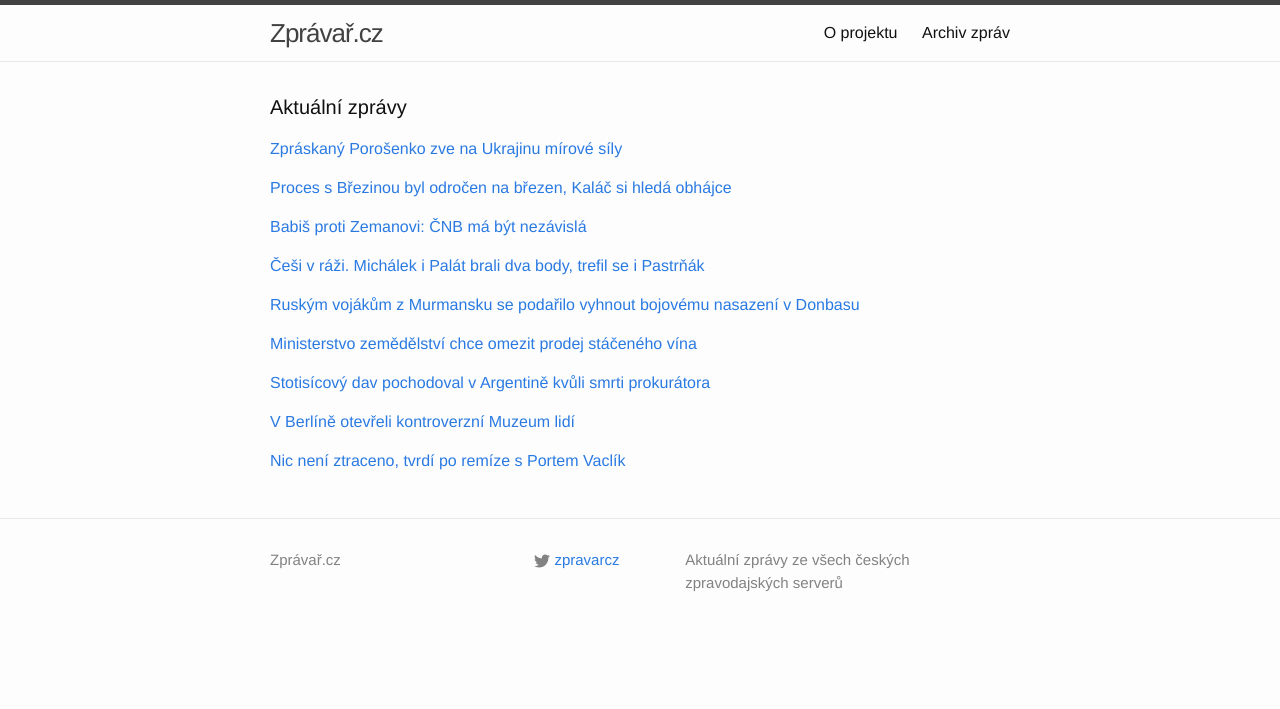
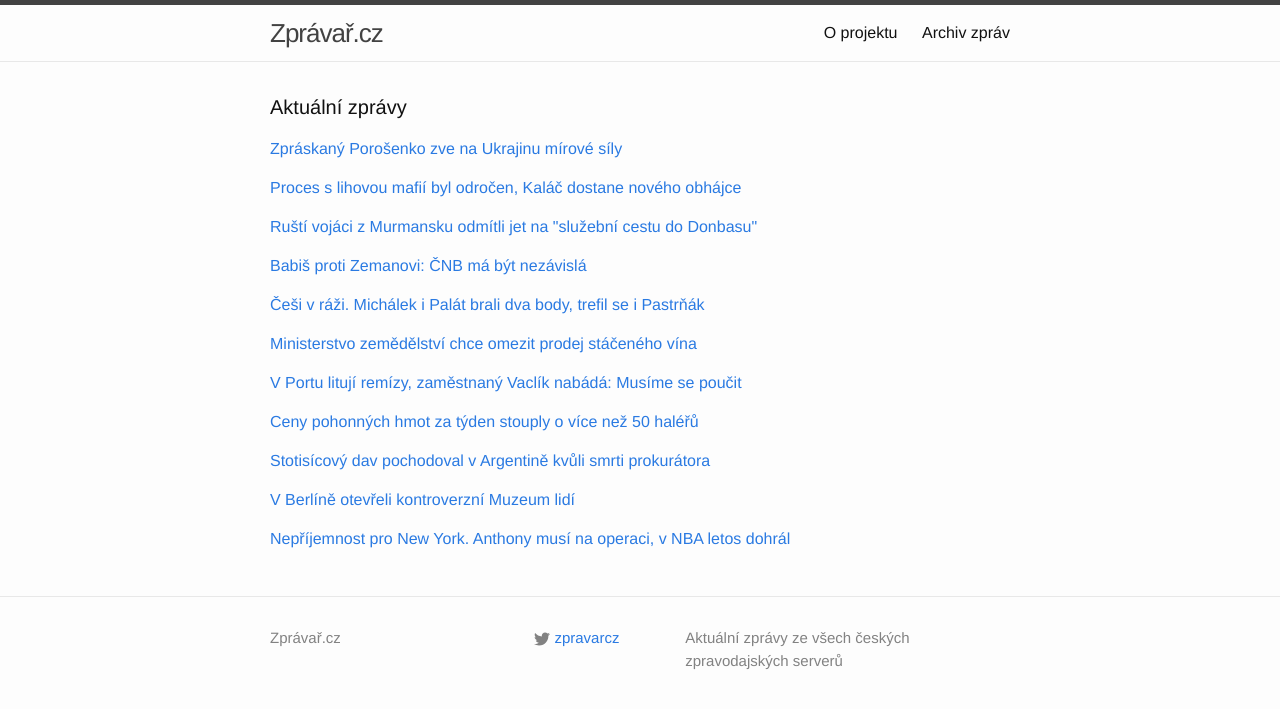
Before and after one commit to adliska/zpravar, a Jekyll site: the page built from index.html, in a window 1280 px wide. Shown: the top 709 px of the page. Built offline with Jekyll 4.4.1, drawn with Linux system fonts in a browser that asks for light colours.

Commit message:
zpravar news update

```diff
--- a/index.html
+++ b/index.html
@@ -18,9 +18,10 @@ layout: default
 <li><a href=http://www.ceskenoviny.cz/zpravy/zpravy/ukrajinska-bezpecnostni-rada-schvalila-pozvani-mirovych-jednotek/1183134>Ukrajinská bezpečnostní rada schválila pozvání mírových jednotek - www.ceskenoviny.cz</a></li>
 <li><a href=http://www.ceskatelevize.cz/ct24/svet/302176-ukrajina-pozada-osn-o-modre-prilby/>Ukrajina požádá OSN o modré přilby - www.ceskatelevize.cz</a></li>
 </ul>
-</div><p><a href="javascript:;" onclick="toggle_visibility('zpravy1')">Proces s Březinou byl odročen na březen, Kaláč si hledá obhájce</a></p>
+</div><p><a href="javascript:;" onclick="toggle_visibility('zpravy1')">Proces s lihovou mafií byl odročen, Kaláč dostane nového obhájce</a></p>
 <div id="zpravy1" style="display:none">
 <ul>
+<li><a href=http://www.rozhlas.cz/_zprava/proces-s-lihovou-mafii-byl-odrocen-kalac-dostane-noveho-obhajce--1457342>Proces s lihovou mafií byl odročen, Kaláč dostane nového obhájce - www.rozhlas.cz</a></li>
 <li><a href=http://www.denik.cz/z_domova/proces-s-brezinou-byl-odrocen-na-brezen-kalac-si-hleda-obhajce-20150219.html>Proces s Březinou byl odročen na březen, Kaláč si hledá obhájce - www.denik.cz</a></li>
 <li><a href=http://www.rozhlas.cz/_zprava/proces-s-lihovou-mafii-byl-odrocen-kalac-si-hleda-noveho-obhajce--1457342>Proces s lihovou mafií byl odročen, Kaláč dostane nového obhájce - www.rozhlas.cz</a></li>
 <li><a href=http://www.lidovky.cz/lihova-mafie-obvineny-kalac-dostane-noveho-obhajce-od-soudu-p4p-/zpravy-domov.aspx?c=A150219_085742_ln_domov_ele>V kauze lihové mafie zkolaboval obhájce. Kaláč dostane nového od soudu  - www.lidovky.cz</a></li>
@@ -28,8 +29,18 @@ layout: default
 <li><a href=http://www.ceskatelevize.cz/ct24/regiony/302177-soudni-proces-s-lihovou-mafii-bude-pokracovat-az-v-breznu/>Soudní proces s lihovou mafií bude pokračovat až v březnu - www.ceskatelevize.cz</a></li>
 <li><a href=http://www.ceskenoviny.cz/zpravy/zpravy/proces-s-brezinou-byl-odrocen-na-brezen-kalac-si-hleda-obhajce/1183160>Proces s Březinou byl odročen na březen, Kaláč si hledá obhájce - www.ceskenoviny.cz</a></li>
 </ul>
-</div><p><a href="javascript:;" onclick="toggle_visibility('zpravy2')">Babiš proti Zemanovi: ČNB má být nezávislá</a></p>
+</div><p><a href="javascript:;" onclick="toggle_visibility('zpravy2')">Ruští vojáci z Murmansku odmítli jet na "služební cestu do Donbasu"</a></p>
 <div id="zpravy2" style="display:none">
+<ul>
+<li><a href=http://www.ceskatelevize.cz/ct24/svet/302184-rusti-vojaci-z-murmansku-odmitli-jet-na-sluzebni-cestu-do-donbasu/>Ruští vojáci z Murmansku odmítli jet na "služební cestu do Donbasu" - www.ceskatelevize.cz</a></li>
+<li><a href=http://www.novinky.cz/zahranicni/evropa/362067-ruskym-vojakum-z-murmansku-se-podarilo-vyhnout-bojovemu-nasazeni-v-donbasu.html>Ruským vojákům z Murmansku se podařilo vyhnout bojovému nasazení v Donbasu - www.novinky.cz</a></li>
+<li><a href=http://www.novinky.cz/zahranicni/evropa/362067-ruskym-vojakum-z-murmanska-se-podarilo-vyhnout-bojovemu-nasazeni-v-donbasu.html>Ruským vojákům z Murmanska se podařilo vyhnout bojovému nasazení v Donbasu - www.novinky.cz</a></li>
+<li><a href=http://echo24.cz/a/w7SwQ>Služební cesta na Donbas. Murmanští dělostřelci odmítli převelení - echo24.cz</a></li>
+<li><a href=http://zpravy.idnes.cz/rusti-vojaci-budou-nasazeni-na-ukrajinu-donbas-flr-/zahranicni.aspx?c=A150219_065242_zahranicni_skr>Ruští vojáci se báli „služební cesty“ do Donbasu, armáda tutlá rozruch - zpravy.idnes.cz</a></li>
+<li><a href=http://www.ceskenoviny.cz/zpravy/zpravy/murmanskym-vojakum-se-pry-podarilo-vyhnout-se-nasazeni-v-donbasu/1183122>Murmanským vojákům se prý podařilo vyhnout se nasazení v Donbasu - www.ceskenoviny.cz</a></li>
+</ul>
+</div><p><a href="javascript:;" onclick="toggle_visibility('zpravy3')">Babiš proti Zemanovi: ČNB má být nezávislá</a></p>
+<div id="zpravy3" style="display:none">
 <ul>
 <li><a href=http://echo24.cz/a/i6ZTh>Babiš proti Zemanovi: ČNB má být nezávislá - echo24.cz</a></li>
 <li><a href=http://www.tyden.cz/rubriky/domaci/politika/cnb-ma-byt-nezavisla-zlobi-se-babis-nad-vyroky-zemana_333858.html>ČNB má být nezávislá, zlobí se Babiš nad výroky Zemana - www.tyden.cz</a></li>
@@ -38,8 +49,8 @@ layout: default
 <li><a href=http://zpravy.aktualne.cz/ekonomika/babis-kritizuje-zemana-kvuli-jmenovani-lidi-do-cnb/r~17911fb4b7f911e49fc3002590604f2e/>Babiš kritizuje Zemana kvůli jmenování lidí do ČNB - zpravy.aktualne.cz</a></li>
 <li><a href=http://www.financninoviny.cz/zpravodajstvi/zpravy/cnb-ma-byt-nezavisla-reaguje-babis-na-vyroky-zemana/1183109>ČNB má být nezávislá, reaguje Babiš na výroky Zemana - www.financninoviny.cz</a></li>
 </ul>
-</div><p><a href="javascript:;" onclick="toggle_visibility('zpravy3')">Češi v ráži. Michálek i Palát brali dva body, trefil se i Pastrňák</a></p>
-<div id="zpravy3" style="display:none">
+</div><p><a href="javascript:;" onclick="toggle_visibility('zpravy4')">Češi v ráži. Michálek i Palát brali dva body, trefil se i Pastrňák</a></p>
+<div id="zpravy4" style="display:none">
 <ul>
 <li><a href=http://www.tyden.cz/rubriky/sport/hokej/nhl/cesi-v-razi-michalek-i-palat-brali-dva-body-trefil-se-i-pastrnak_333870.html>Češi v ráži. Michálek i Palát brali dva body, trefil se i Pastrňák - www.tyden.cz</a></li>
 <li><a href=http://www.rozhlas.cz/_zprava/cesi-palili-v-nhl-ostrymi-skorovali-michalek-hudler-a-pastrnak--1457353>Češi pálili v NHL ostrými. Skórovali Michálek, Hudler a Pastrňák - www.rozhlas.cz</a></li>
@@ -47,15 +58,6 @@ layout: default
 <li><a href=http://www.denik.cz/hokej/michalek-a-palat-si-pripsali-v-nhl-po-dvou-kanadskych-bodech-20150219.html>Michálkův gól přispěl k porážce Montrealu, Palát dvakrát asistoval u výhry Tampy - www.denik.cz</a></li>
 <li><a href=http://sport.aktualne.cz/michalek-s-palatem-zarili-a-jejich-tymy-v-nhl-vyhravaly/r~f35270ecb7fa11e49f60002590604f2e/>Michálek s Palátem zářili a jejich týmy v NHL vyhrávaly - sport.aktualne.cz</a></li>
 <li><a href=http://hokej.idnes.cz/michalek-hudler-a-pastrnak-byli-mezi-strelci-fm6-/nhl.aspx?c=A150219_071020_nhl_Mkr>Michálek, Hudler a Pastrňák byli mezi střelci, Palát sbíral asistence - hokej.idnes.cz</a></li>
-</ul>
-</div><p><a href="javascript:;" onclick="toggle_visibility('zpravy4')">Ruským vojákům z Murmansku se podařilo vyhnout bojovému nasazení v Donbasu</a></p>
-<div id="zpravy4" style="display:none">
-<ul>
-<li><a href=http://www.novinky.cz/zahranicni/evropa/362067-ruskym-vojakum-z-murmansku-se-podarilo-vyhnout-bojovemu-nasazeni-v-donbasu.html>Ruským vojákům z Murmansku se podařilo vyhnout bojovému nasazení v Donbasu - www.novinky.cz</a></li>
-<li><a href=http://www.novinky.cz/zahranicni/evropa/362067-ruskym-vojakum-z-murmanska-se-podarilo-vyhnout-bojovemu-nasazeni-v-donbasu.html>Ruským vojákům z Murmanska se podařilo vyhnout bojovému nasazení v Donbasu - www.novinky.cz</a></li>
-<li><a href=http://echo24.cz/a/w7SwQ>Služební cesta na Donbas. Murmanští dělostřelci odmítli převelení - echo24.cz</a></li>
-<li><a href=http://zpravy.idnes.cz/rusti-vojaci-budou-nasazeni-na-ukrajinu-donbas-flr-/zahranicni.aspx?c=A150219_065242_zahranicni_skr>Ruští vojáci se báli „služební cesty“ do Donbasu, armáda tutlá rozruch - zpravy.idnes.cz</a></li>
-<li><a href=http://www.ceskenoviny.cz/zpravy/zpravy/murmanskym-vojakum-se-pry-podarilo-vyhnout-se-nasazeni-v-donbasu/1183122>Murmanským vojákům se prý podařilo vyhnout se nasazení v Donbasu - www.ceskenoviny.cz</a></li>
 </ul>
 </div><p><a href="javascript:;" onclick="toggle_visibility('zpravy5')">Ministerstvo zemědělství chce omezit prodej stáčeného vína</a></p>
 <div id="zpravy5" style="display:none">
@@ -65,25 +67,40 @@ layout: default
 <li><a href=http://ekonomika.idnes.cz/ministerstvo-chysta-zakaz-sudoveho-vina-fpx-/ekonomika.aspx?c=A150218_215148_ekonomika_fih>Stát chystá přísnou regulaci prodeje sudového vína - ekonomika.idnes.cz</a></li>
 <li><a href=http://ekonomika.idnes.cz/rozhovor-s-reditelem-vinarstvi-u-kaplicky-f2p-/ekonomika.aspx?c=A150218_144637_ekonomika_fih>Vinař ze Zaječí: Vinotéky potřebujeme, zákaz prodeje sudovek nás ohrozí - ekonomika.idnes.cz</a></li>
 </ul>
-</div><p><a href="javascript:;" onclick="toggle_visibility('zpravy6')">Stotisícový dav pochodoval v Argentině kvůli smrti prokurátora</a></p>
+</div><p><a href="javascript:;" onclick="toggle_visibility('zpravy6')">V Portu litují remízy, zaměstnaný Vaclík nabádá: Musíme se poučit</a></p>
 <div id="zpravy6" style="display:none">
+<ul>
+<li><a href=http://fotbal.idnes.cz/ohlasy-ligy-mistru-basilej-vs-poero-dbt-/fot_pohary.aspx?c=A150219_093815_fot_pohary_par>V Portu litují remízy, zaměstnaný Vaclík nabádá: Musíme se poučit - fotbal.idnes.cz</a></li>
+<li><a href=http://sport.aktualne.cz/nic-neni-ztraceno-tvrdi-po-remize-s-portem-vaclik/r~df680a6eb80f11e4b98c002590604f2e/>Nic není ztraceno, tvrdí po remíze s Portem Vaclík - sport.aktualne.cz</a></li>
+<li><a href=http://www.tyden.cz/rubriky/sport/fotbal/evropske-pohary/porto-prestrilelo-basilej-nic-neni-ztraceno-tvrdi-zachrance-vaclik_333857.html>Porto přestřílelo Basilej. Nic není ztraceno! tvrdí zachránce Vaclík - www.tyden.cz</a></li>
+<li><a href=http://www.tyden.cz/rubriky/sport/fotbal/evropske-pohary/porto-prestrilelo-basilej-vaclik-se-ale-nevzdava-nic-neni-ztraceno_333857.html>Porto přestřílelo Basilej. Nic není ztraceno! tvrdí zachránce Vaclík - www.tyden.cz</a></li>
+</ul>
+</div><p><a href="javascript:;" onclick="toggle_visibility('zpravy7')">Ceny pohonných hmot za týden stouply o více než 50 haléřů</a></p>
+<div id="zpravy7" style="display:none">
+<ul>
+<li><a href=http://www.denik.cz/ekonomika/ceny-pohonnych-hmot-za-tyden-stouply-o-vice-nez-50-haleru-20150219.html>Ceny pohonných hmot za týden stouply o více než 50 haléřů - www.denik.cz</a></li>
+<li><a href=http://zpravy.aktualne.cz/ekonomika/benzin-i-nafta-zdrazily-o-50-haleru-ceny-dal-porostou/r~08d58810b81311e4b98c002590604f2e/>Benzin i nafta zdražily o 50 haléřů. Ceny dál porostou - zpravy.aktualne.cz</a></li>
+<li><a href=http://www.financninoviny.cz/zpravodajstvi/zpravy/benzin-a-nafta-v-cr-dal-zdrazuji-ceny-stouply-o-vice-nez-50-hal-/1183146>Benzin a nafta v ČR dál zdražují, ceny stouply o více než 50 hal. - www.financninoviny.cz</a></li>
+</ul>
+</div><p><a href="javascript:;" onclick="toggle_visibility('zpravy8')">Stotisícový dav pochodoval v Argentině kvůli smrti prokurátora</a></p>
+<div id="zpravy8" style="display:none">
 <ul>
 <li><a href=http://echo24.cz/a/wpdkF>Stotisícový dav pochodoval v Argentině kvůli smrti prokurátora - echo24.cz</a></li>
 <li><a href=http://zpravy.idnes.cz/protesty-v-argentine-smrt-prokuratora-alberta-nismana-pgy-/zahranicni.aspx?c=A150219_085016_zahranicni_vez>Argentina se bouří kvůli smrti žalobce, jenž vyšetřoval prezidentku - zpravy.idnes.cz</a></li>
 <li><a href=http://www.ceskatelevize.cz/ct24/svet/302180-kauza-nisman-statisice-argentincu-volaly-po-nezavisle-justici/>Kauza Nisman: Statisíce Argentinců volaly po nezávislé justici - www.ceskatelevize.cz</a></li>
 </ul>
-</div><p><a href="javascript:;" onclick="toggle_visibility('zpravy7')">V Berlíně otevřeli kontroverzní Muzeum lidí</a></p>
-<div id="zpravy7" style="display:none">
+</div><p><a href="javascript:;" onclick="toggle_visibility('zpravy9')">V Berlíně otevřeli kontroverzní Muzeum lidí</a></p>
+<div id="zpravy9" style="display:none">
 <ul>
 <li><a href=http://www.novinky.cz/cestovani/362031-v-berline-otevreli-kontroverzni-muzeum-lidi.html>V Berlíně otevřeli kontroverzní Muzeum lidí - www.novinky.cz</a></li>
 <li><a href=http://www.novinky.cz/cestovani/362031-v-berline-otevreli-muzeum-lidi.html>V Berlíně otevřeli Muzeum lidí - www.novinky.cz</a></li>
 <li><a href=http://www.novinky.cz/cestovani/362031-v-berline-bylo-otevreno-muzeum-lidi.html>V Berlíně bylo otevřeno Muzeum lidí - www.novinky.cz</a></li>
 </ul>
-</div><p><a href="javascript:;" onclick="toggle_visibility('zpravy8')">Nic není ztraceno, tvrdí po remíze s Portem Vaclík</a></p>
-<div id="zpravy8" style="display:none">
+</div><p><a href="javascript:;" onclick="toggle_visibility('zpravy10')">Nepříjemnost pro New York. Anthony musí na operaci, v NBA letos dohrál</a></p>
+<div id="zpravy10" style="display:none">
 <ul>
-<li><a href=http://sport.aktualne.cz/nic-neni-ztraceno-tvrdi-po-remize-s-portem-vaclik/r~df680a6eb80f11e4b98c002590604f2e/>Nic není ztraceno, tvrdí po remíze s Portem Vaclík - sport.aktualne.cz</a></li>
-<li><a href=http://www.tyden.cz/rubriky/sport/fotbal/evropske-pohary/porto-prestrilelo-basilej-nic-neni-ztraceno-tvrdi-zachrance-vaclik_333857.html>Porto přestřílelo Basilej. Nic není ztraceno! tvrdí zachránce Vaclík - www.tyden.cz</a></li>
-<li><a href=http://www.tyden.cz/rubriky/sport/fotbal/evropske-pohary/porto-prestrilelo-basilej-vaclik-se-ale-nevzdava-nic-neni-ztraceno_333857.html>Porto přestřílelo Basilej. Nic není ztraceno! tvrdí zachránce Vaclík - www.tyden.cz</a></li>
+<li><a href=http://www.denik.cz/ostatni_sport/neprijemnost-pro-new-york-anthony-musi-na-operaci-v-nba-letos-dohral-20150219.html>Nepříjemnost pro New York. Anthony musí na operaci, v NBA letos dohrál - www.denik.cz</a></li>
+<li><a href=http://sport.idnes.cz/basketbaliste-new-york-knicks-prisli-o-strelce-anthonyho-pma-/basket.aspx?c=A150219_095025_sport-basket_par>Basketbalisté New York Knicks přišli v NBA o střelce Anthonyho - sport.idnes.cz</a></li>
+<li><a href=http://sport.aktualne.cz/pro-anthonyho-konci-kvuli-operaci-kolena-sezona-v-nba/r~1fc18626b81511e486b9002590604f2e/>Pro Anthonyho končí kvůli operaci kolena sezona v NBA - sport.aktualne.cz</a></li>
 </ul>
 </div></div>
```
